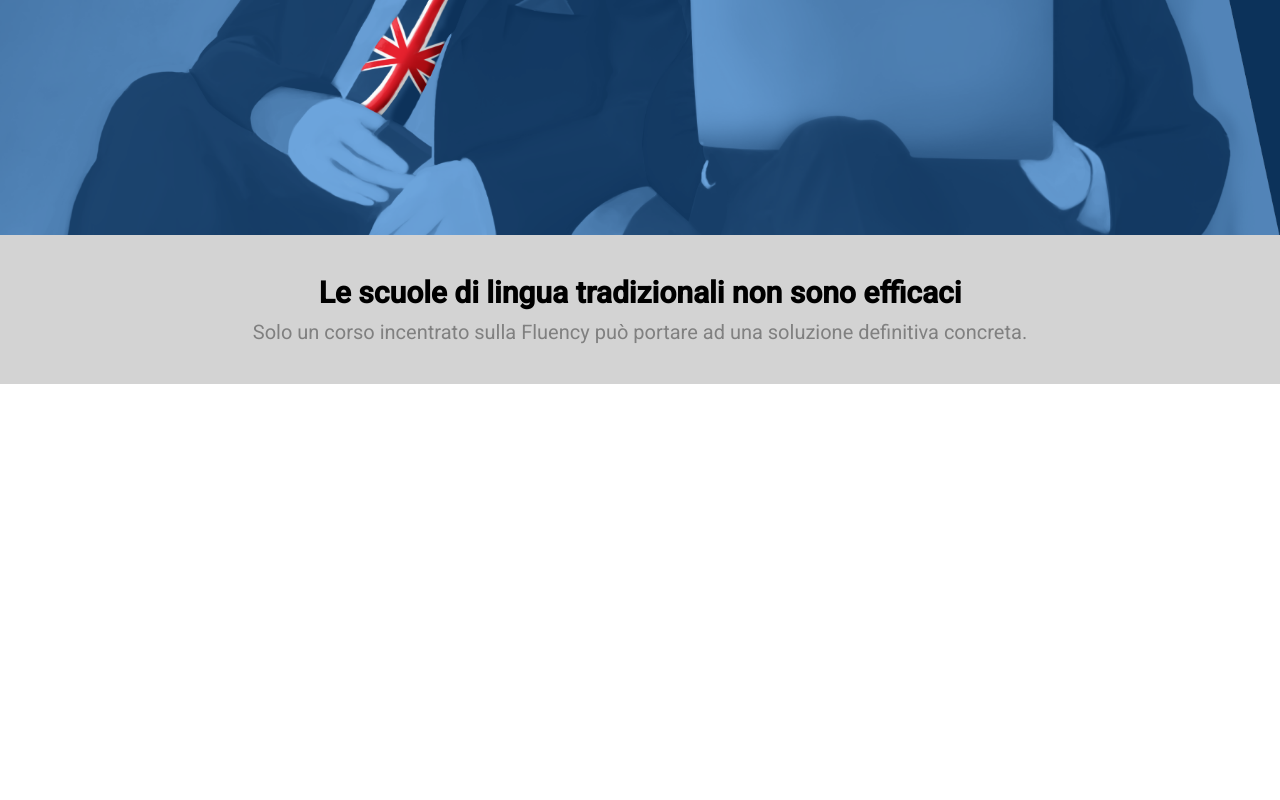
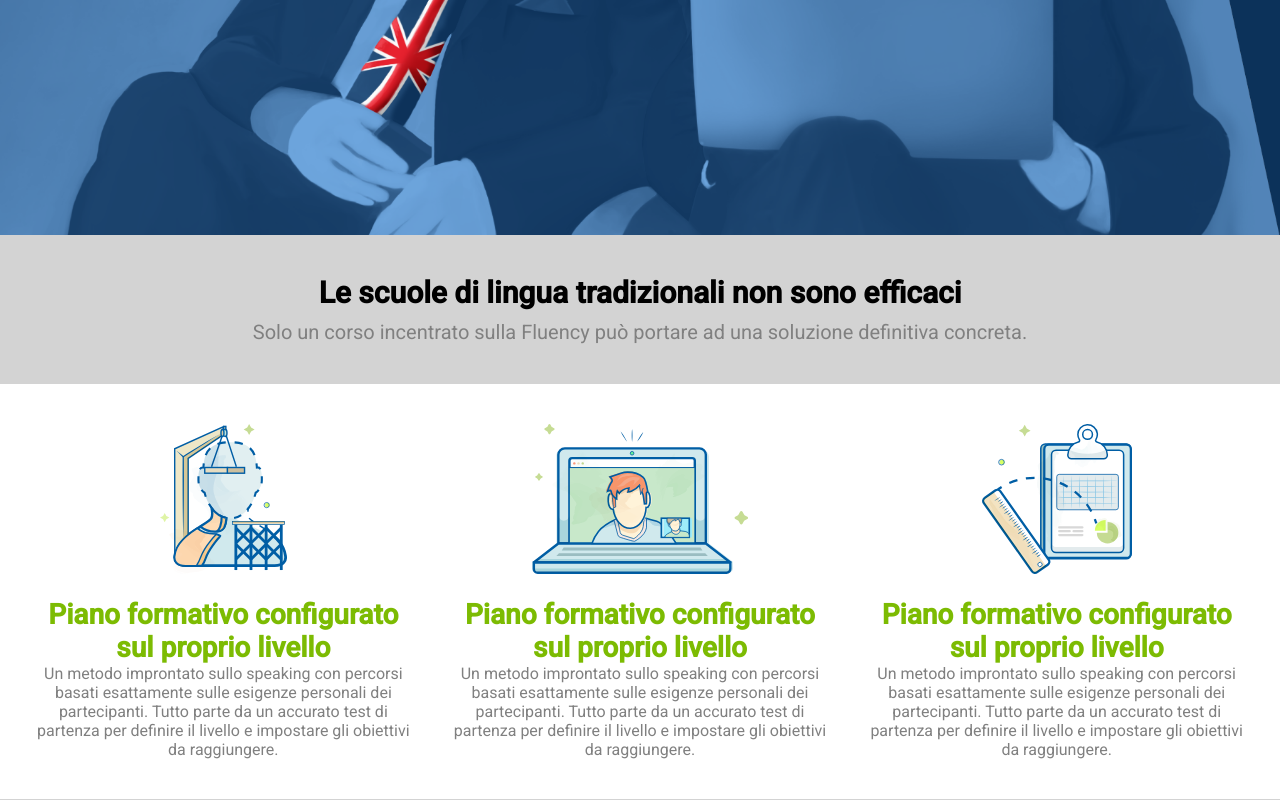
Before and after one commit to antoniaparini/htmlcss-fluentify, a plain HTML site: page index.html in a window 1280 px wide. Shown: the part 730-1530 px from the top of the page. Before the commit the page ends 1114 px from the top, so only its background shows below. Drawn offline with Linux system fonts and the light colour scheme; files whose address does not match are found by name.

Commit message:
Upload area info

```diff
--- a/css/style.css
+++ b/css/style.css
@@ -170,3 +170,32 @@ padding-bottom: 10px;
 .efficency {
 font-size: 20px;
 }
+
+/*CALC* -> 	LA FUNZIONE CALC EFFETTUA UN CALCOLO IL CUI RISULTATO CHE VERRA' UTILIZZATO COME 'PROPRIETA-VALORE'.Possono essere utilizzati i seguenti operatori: + - */
+
+.three-columns{
+    float: left;
+    width: calc(100% / 3);
+    padding: 0 20px;
+}
+
+.informazioni .clear::after {
+    content: '';
+    display: table;
+    clear: both;
+}
+
+.informazioni {
+    padding: 40px 15px;
+    border-bottom: 1px solid lightgray;
+}
+
+.informazioni img {
+    height: 150px;
+    margin-bottom: 20px;
+}
+
+.informazioni h3 {
+    font-size: 28px;
+    color: #7cbb02;
+}
--- a/index.html
+++ b/index.html
@@ -53,6 +53,29 @@
       <h2>Le scuole di lingua tradizionali non sono efficaci</h2>
       <p>Solo un corso incentrato sulla Fluency può portare ad una soluzione definitiva concreta.</p>
     </section>
+    <!-- AREA INFORMATIVA -->
+    <section class="informazioni">
+        <div class="container-info clear text-center">
+          <div class="three-columns">
+            <img src="./img/profile.svg" alt="profilo">
+            <h3>Piano formativo configurato sul proprio livello</h3>
+            <p>Un metodo improntato sullo speaking con percorsi basati esattamente sulle esigenze personali dei partecipanti. Tutto parte da un accurato test di partenza per definire il livello e impostare gli obiettivi da raggiungere.</p>
+          </div>
+          <div class="three-columns">
+            <img src="./img/computer.svg" alt="pc">
+            <h3>Piano formativo configurato sul proprio livello</h3>
+            <p>Un metodo improntato sullo speaking con percorsi basati esattamente sulle esigenze personali dei partecipanti. Tutto parte da un accurato test di partenza per definire il livello e impostare gli obiettivi da raggiungere.</p>
+          </div>
+          <div class="three-columns">
+            <img src="./img/doc.svg" alt="doc">
+            <h3>Piano formativo configurato sul proprio livello</h3>
+            <p>Un metodo improntato sullo speaking con percorsi basati esattamente sulle esigenze personali dei partecipanti. Tutto parte da un accurato test di partenza per definire il livello e impostare gli obiettivi da raggiungere.</p>
+          </div>
+        </div>
+
+
+
+    </section>
     </main>
     <!--AREA FOOTER PRINCIPALE-->
 
```
